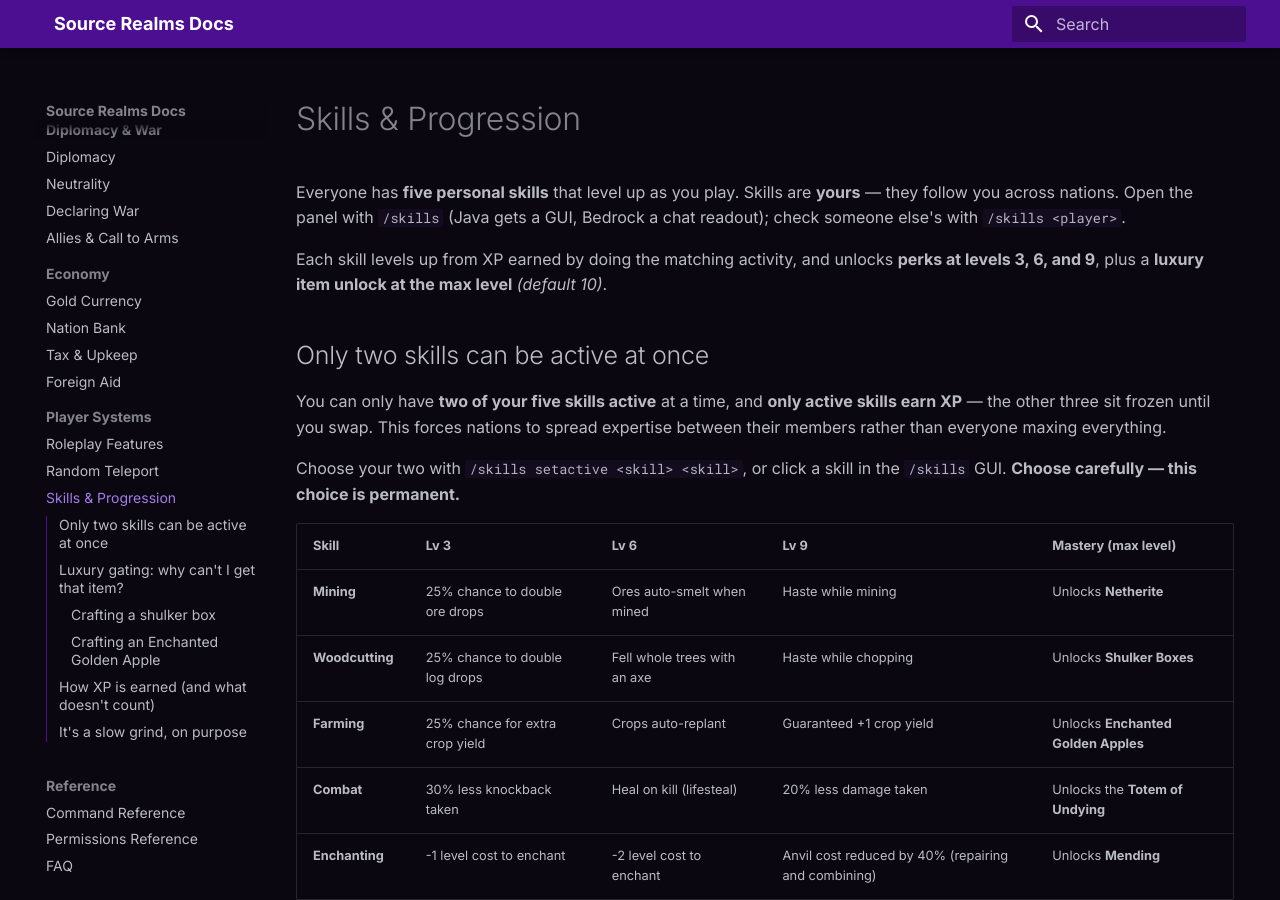
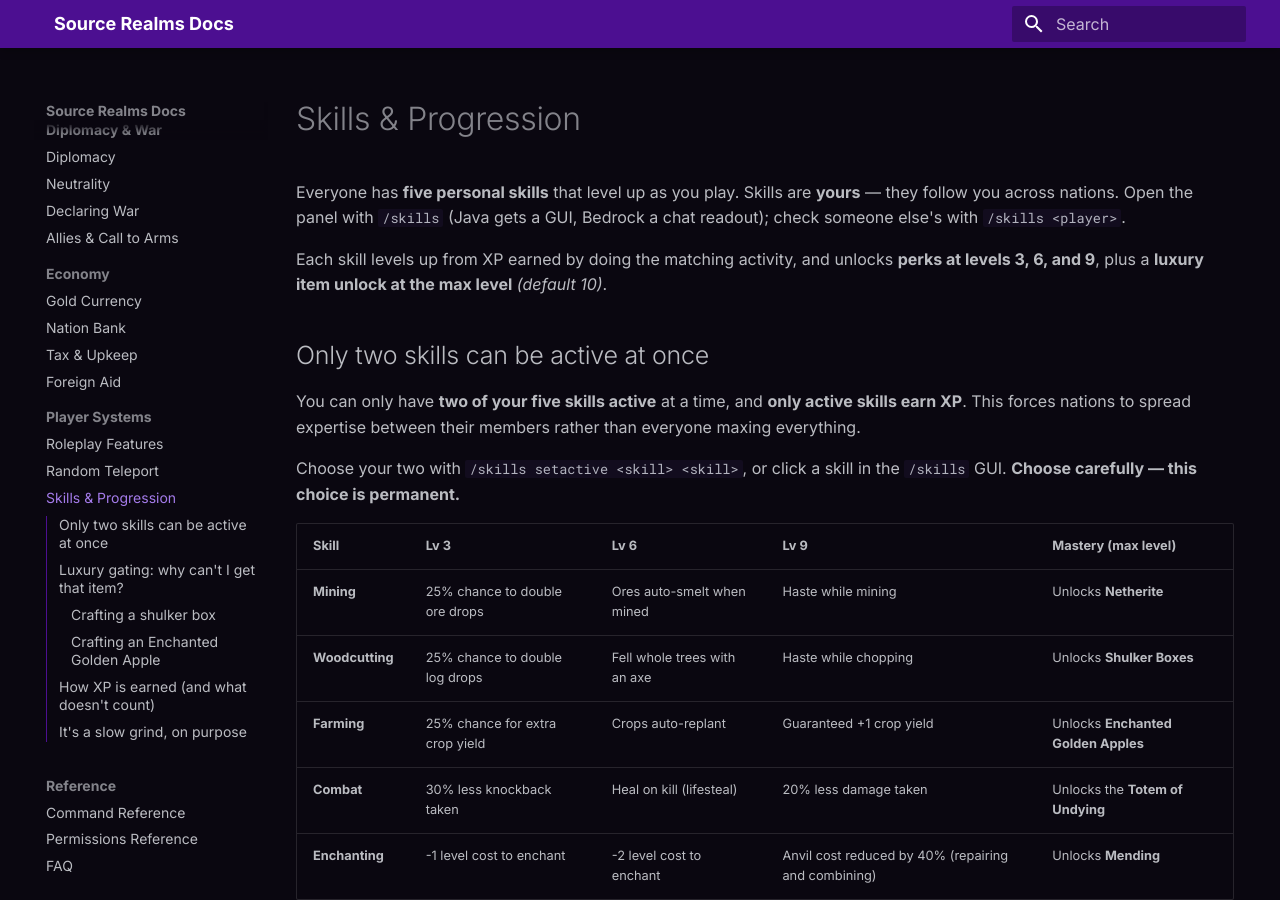
Before and after one commit to SourceRealms/sourcerealms-docs, an MkDocs documentation site: the page built from docs/skills.md, in a window 1280 px wide and 900 px high. Built offline with MkDocs 1.6.1 and Material for MkDocs 9.7.7, drawn with Linux system fonts in a browser that asks for light colours.

Commit message:
Trim redundant clause from skills docs

```diff
--- a/docs/skills.md
+++ b/docs/skills.md
@@ -10,8 +10,8 @@ Each skill levels up from XP earned by doing the matching activity, and unlocks
 ## Only two skills can be active at once
 
 You can only have **two of your five skills active** at a time, and **only active skills earn
-XP** — the other three sit frozen until you swap. This forces nations to spread expertise between
-their members rather than everyone maxing everything.
+XP**. This forces nations to spread expertise between their members rather than everyone maxing
+everything.
 
 Choose your two with `/skills setactive <skill> <skill>`, or click a skill in the `/skills` GUI.
 **Choose carefully — this choice is permanent.**
```
